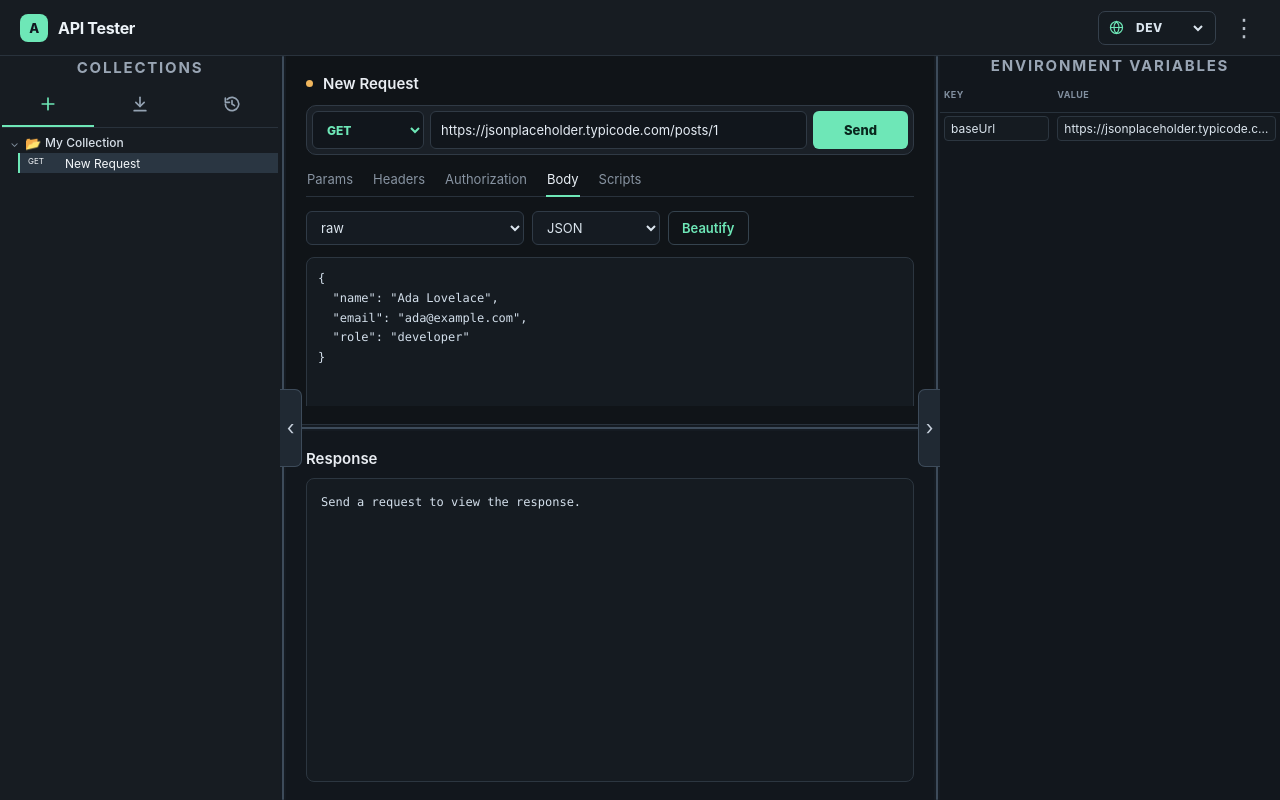
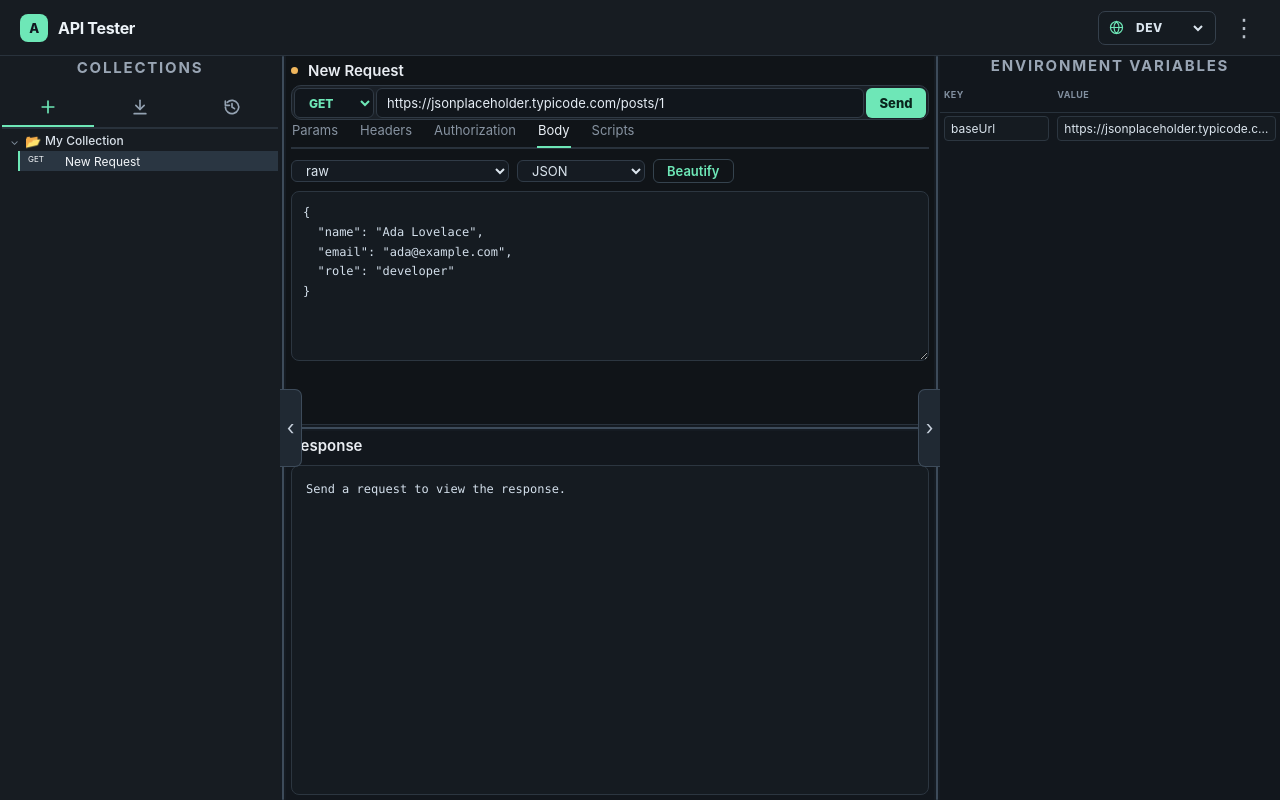
Before and after one commit to Maheshrajendrasharma/api-tester, a React (Vite) app: page / in a window 1280 px wide. Built offline with nearby package versions, Linux system fonts and the light colour scheme.

Commit message:
Backup 2026-08-09 13:00:43

```diff
--- a/src/styles/layout.css
+++ b/src/styles/layout.css
@@ -81,8 +81,8 @@
     display:flex;
     width:100%;
     align-items:stretch;
-    margin-bottom:5px;
-    border-bottom:1px solid #29323c;
+    margin-bottom:2px;
+    border-bottom:2px solid #29323c;
 }
 
 .collection-tab{
@@ -214,26 +214,449 @@
 }
 
 
-
-.variable-field { position: relative; display: block; min-width: 0; }
-.variable-field-overlay { position: absolute; inset: 0; z-index: 0; padding: inherit; overflow: hidden; color: #dbe5ee; font: inherit; line-height: inherit; pointer-events: none; white-space: pre; }
-.variable-field.multiline .variable-field-overlay { white-space: pre-wrap; overflow: hidden; }
-.variable-field-input { position: relative; z-index: 1; box-sizing: border-box; width: 100%; height: 100%; min-width: 0; padding: inherit; color: inherit; caret-color: #eef6fc; background: transparent; border: 0; border-radius: inherit; font: inherit; line-height: inherit; outline: none; resize: inherit; }
-.variable-field-input.has-variables { color: transparent; text-shadow: none; }
-.variable-field-input.has-variables::placeholder { color: transparent; }
-.variable-field-text { color: #dbe5ee; }
+/* =========================================================
+   VARIABLE FIELD (variables overlay and input) styles
+   ========================================================= */
+.variable-field {
+  position: relative;
+  display: block;
+  width: 100%;
+  min-width: 0;
+  min-height: 0;
+}
+
+/* Overlay (highlight layer) */
+.variable-field-overlay {
+  position: absolute;
+  inset: 0;
+  z-index: 1;
+  box-sizing: border-box;
+  margin: 0;
+  padding: 0 10px;
+  pointer-events: none;
+  color: #dbe5ee;
+  font: inherit;
+  line-height: inherit;
+  letter-spacing: normal;
+  white-space: pre;
+  overflow: hidden;
+}
+
+/* Actual input / textarea */
+.variable-field-input {
+  position: relative;
+  z-index: 2;
+  display: block;
+  box-sizing: border-box;
+  width: 100%;
+  min-width: 0;
+  margin: 0;
+  padding: 0 0px;
+  background: transparent;
+  color: #dbe5ee;
+  caret-color: #eef6fc;
+  border: 1px solid #2c3640;
+  border-radius: 6px;
+  font: inherit;
+  line-height: inherit;
+  letter-spacing: normal;
+  outline: none;
+  resize: inherit;
+}
+
+/* Normal text (visible) and variable tokens (colored) */
+.variable-field-text {
+  color: #dbe5ee;
+}
 .variable-token.enabled { color: #6ee7b7; }
 .variable-token.disabled { color: #8b97a4; }
 .variable-token.undefined { color: #f38b91; }
-.variable-autocomplete { position: absolute; z-index: 40; top: calc(100% + 5px); left: 0; min-width: 170px; max-height: 210px; overflow-y: auto; padding: 4px; background: #1a222b; border: 1px solid #3d4b5a; border-radius: 7px; box-shadow: 0 10px 24px rgb(0 0 0 / 40%); }
-.variable-autocomplete button { display: block; width: 100%; height: 30px; padding: 0 9px; color: #dce6ef; background: transparent; border: 0; border-radius: 4px; cursor: pointer; font: inherit; font-size: 12px; text-align: left; }
-.variable-autocomplete button:hover, .variable-autocomplete button.active { color: #effbf5; background: #294039; }
-
-.url-input.variable-field-input { height: 38px; padding: 0 10px; color: #e6edf5; background: #11161c; border: 1px solid #303a45; border-radius: 6px; }
-.json-editor.variable-field-input { height: 170px; padding: 11px; color: #d3dfeb; background: #151b21; border: 1px solid #2c3640; border-radius: 8px; }
-.params-table .variable-field-input, .headers-table .variable-field-input { height: 34px; padding: 0 10px; color: #dbe5ee; background: #151b21; border: 1px solid #2c3640; border-radius: 5px; }
-.authorization-input.variable-field-input { height: 38px; margin-top: 8px; padding: 0 11px; color: #dbe5ee; background: #151b21; border: 1px solid #2c3640; border-radius: 6px; }
-.url-input.variable-field-input:focus, .json-editor.variable-field-input:focus, .params-table .variable-field-input:focus, .headers-table .variable-field-input:focus, .authorization-input.variable-field-input:focus { border-color: #4e8f77; }
+
+/* === URL Field === */
+.variable-field:not(.multiline) {
+  height: 38px;
+}
+.variable-field:not(.multiline) .variable-field-overlay {
+  display: flex;
+  align-items: center;
+  padding: 0 10px;
+  white-space: pre;
+}
+.url-input.variable-field-input {
+  width: 100%;
+    height: 30px;
+  min-height: 30px;
+  padding: 0 10px;
+  background: #11161c;
+  color: #e6edf5;
+  border: 1px solid #303a45;
+  border-radius: 2px;
+  box-sizing: border-box;
+}
+
+/* === JSON/Body Field === */
+.variable-field.multiline {
+  width: 100%;
+  min-height: 170px;
+}
+.variable-field.multiline .variable-field-overlay,
+.variable-field.multiline .variable-field-input {
+  box-sizing: border-box;
+  padding: 11px;
+  font-family: 'Cascadia Code', Consolas, monospace;
+  font-size: 12px;
+  line-height: 1.65;
+  letter-spacing: normal;
+  white-space: pre-wrap;
+  word-break: normal;
+  overflow-wrap: normal;
+  tab-size: 4;
+}
+.variable-field.multiline .variable-field-overlay {
+  overflow: hidden;
+}
+.json-editor.variable-field-input {
+  width: 100%;
+  height: 100%;
+  min-height: 150px;
+  background: #151b21;
+  color: #d3dfeb;
+  border: 1px solid #2c3640;
+  border-radius: 8px;
+  resize: vertical;
+  overflow: auto !important;
+}
+
+/* === Params / Headers Fields === */
+.params-table .variable-field-input,
+.headers-table .variable-field-input {
+  width: 100%;
+  height: 24px;
+  padding: 0 5px;
+  background: #151b21;
+  color: #dbe5ee;
+  border: 1px solid #2c3640;
+  border-radius: 5px;
+}
+
+/* === Authorization Field === */
+.authorization-input.variable-field-input {
+  width: 100%;
+  height: 30px;
+  margin-top: 8px;
+  padding: 0 11px;
+  background: #151b21;
+  color: #dbe5ee;
+  border: 1px solid #2c3640;
+  border-radius: 6px;
+}
+
+/* === Focus Styles === */
+.url-input.variable-field-input:focus,
+.json-editor.variable-field-input:focus,
+.params-table .variable-field-input:focus,
+.headers-table .variable-field-input:focus,
+.authorization-input.variable-field-input:focus {
+  border-color: #4e8f77;
+}
+
+/* === Autocomplete Dropdown === */
+.variable-autocomplete {
+  position: absolute;
+  z-index: 40;
+  top: calc(100% + 5px);
+  left: 0;
+  min-width: 170px;
+  max-height: 210px;
+  overflow-y: auto;
+  padding: 4px;
+  background: #1a222b;
+  border: 1px solid #3d4b5a;
+  border-radius: 7px;
+  box-shadow: 0 10px 24px rgba(0, 0, 0, 0.40);
+}
+.variable-autocomplete button {
+  display: block;
+  width: 100%;
+  height: 30px;
+  padding: 0 9px;
+  color: #dce6ef;
+  background: transparent;
+  border: 0;
+  border-radius: 4px;
+  cursor: pointer;
+  font: inherit;
+  font-size: 12px;
+  text-align: left;
+}
+.variable-autocomplete button:hover,
+.variable-autocomplete button.active {
+  color: #effbf5;
+  background: #294039;
+}
+
+
+/* ---------------------------------------------------------
+   Normal text
+   --------------------------------------------------------- */
+
+.variable-field-text {
+  color: #dbe5ee;
+}
+
+
+/* ---------------------------------------------------------
+   Variable colors
+   --------------------------------------------------------- */
+
+.variable-token.enabled {
+  color: #6ee7b7;
+}
+
+.variable-token.disabled {
+  color: #8b97a4;
+}
+
+.variable-token.undefined {
+  color: #f38b91;
+}
+
+
+
+/* =========================================================
+   BODY / TEXTAREA
+   ========================================================= */
+
+.variable-field.multiline {
+  width: 100%;
+  min-width: 0;
+  min-height: 180px;
+}
+
+
+.variable-field-overlay {
+  display: none !important;
+}
+
+.variable-field.multiline .variable-field-overlay,
+.variable-field.multiline .variable-field-input {
+  box-sizing: border-box;
+
+  font-family: 'Cascadia Code', Consolas, monospace;
+  font-size: 12px;
+  line-height: 1.65;
+  letter-spacing: normal;
+
+  white-space: pre-wrap;
+  word-break: normal;
+  overflow-wrap: normal;
+
+  tab-size: 4;
+}
+
+
+
+
+.json-editor.variable-field-input {
+  box-sizing: border-box;
+
+  display: block;
+  width: 100%;
+  height: 100%;
+  min-height: 160px;
+
+  padding: 11px;
+
+  color: #d3dfeb;
+  -webkit-text-fill-color: #d3dfeb;
+
+  background: #151b21;
+  border: 1px solid #2c3640;
+  border-radius: 8px;
+
+  font-family: 'Cascadia Code', Consolas, monospace;
+  font-size: 12px;
+  line-height: 1.65;
+
+  white-space: pre-wrap;
+  tab-size: 4;
+
+  outline: none;
+  resize: none;
+
+  overflow: auto;
+}
+
+
+/* =========================================================
+   VARIABLE FIELD - CLEAN BASE
+   ========================================================= */
+
+.variable-field {
+  position: relative;
+  display: block;
+  width: 100%;
+  min-width: 0;
+  min-height: 0;
+}
+
+/* Actual editable input / textarea */
+.variable-field-input {
+  position: relative;
+  z-index: 1;
+
+  display: block;
+  box-sizing: border-box;
+
+  width: 100%;
+  min-width: 0;
+  margin: 0;
+
+  color: #dbe5ee;
+  background: transparent;
+
+  border: 0;
+  outline: none;
+
+  font: inherit;
+  line-height: inherit;
+
+  resize: inherit;
+}
+
+/* URL */
+.url-input.variable-field-input {
+  width: 100%;
+  height: 30px;
+  padding: 0 10px;
+
+  color: #e6edf5;
+  background: #11161c;
+
+  border: 1px solid #303a45;
+  border-radius: 6px;
+}
+
+/* JSON / Body */
+.json-editor.variable-field-input {
+  width: 100%;
+  height: 170px;
+
+  box-sizing: border-box;
+
+  padding: 11px;
+
+  color: #d3dfeb;
+  background: #151b21;
+
+  border: 1px solid #2c3640;
+  border-radius: 8px;
+
+  font-family: 'Cascadia Code', Consolas, monospace;
+  font-size: 12px;
+  line-height: 1.65;
+
+  white-space: pre-wrap;
+  overflow: auto;
+
+  resize: vertical;
+}
+
+/* Params / Headers */
+.params-table .variable-field-input,
+.headers-table .variable-field-input {
+  width: 100%;
+  height: 34px;
+  padding: 0 10px;
+
+  color: #dbe5ee;
+  background: #151b21;
+
+  border: 1px solid #2c3640;
+  border-radius: 5px;
+}
+
+/* Authorization */
+.authorization-input.variable-field-input {
+  width: 100%;
+  height: 38px;
+  margin-top: 8px;
+  padding: 0 11px;
+
+  color: #dbe5ee;
+  background: #151b21;
+
+  border: 1px solid #2c3640;
+  border-radius: 6px;
+}
+
+/* Focus */
+.url-input.variable-field-input:focus,
+.json-editor.variable-field-input:focus,
+.params-table .variable-field-input:focus,
+.headers-table .variable-field-input:focus,
+.authorization-input.variable-field-input:focus {
+  border-color: #4e8f77;
+}
+
+/* =========================================================
+   AUTOCOMPLETE
+   ========================================================= */
+
+.variable-autocomplete {
+  position: absolute;
+
+  z-index: 40;
+
+  top: calc(100% + 5px);
+  left: 0;
+
+  min-width: 170px;
+  max-height: 210px;
+
+  overflow-y: auto;
+
+  padding: 4px;
+
+  background: #1a222b;
+
+  border: 1px solid #3d4b5a;
+  border-radius: 7px;
+
+  box-shadow: 0 10px 24px rgb(0 0 0 / 40%);
+}
+
+
+.variable-autocomplete button {
+  display: block;
+
+  width: 100%;
+  height: 30px;
+
+  padding: 0 9px;
+
+  color: #dce6ef;
+
+  background: transparent;
+
+  border: 0;
+  border-radius: 4px;
+
+  cursor: pointer;
+
+  font: inherit;
+  font-size: 12px;
+
+  text-align: left;
+}
+
+
+.variable-autocomplete button:hover,
+.variable-autocomplete button.active {
+  color: #effbf5;
+  background: #294039;
+}
+
 
 .workspace {
   display: grid;
@@ -244,7 +667,10 @@
   overflow: hidden;
 }
 
-.workspace.custom-split { grid-template-rows: var(--request-height) 6px minmax(180px, 1fr); }
+.workspace.custom-split {
+  grid-template-rows: var(--request-height) 6px minmax(120px, 1fr);
+}
+
 
 .sidebar {
   min-width: 0;
@@ -556,7 +982,7 @@ margin:0;
 .clear-history-button:hover { background: #264534; }
 
 .request-panel,
-.response-panel { min-width: 0; padding: 18px 20px; }
+.response-panel { min-width: 0; padding: 5px 5px; }
 
 .request-panel { min-height: 0; overflow-x: hidden; overflow-y: auto; border-bottom: 1px solid #29323c; }
 .empty-request-state { padding: 32px 0; color: #758393; font-size: 13px; }
@@ -587,7 +1013,7 @@ margin:0;
   display: flex;
   align-items: center;
   gap: 10px;
-  margin-bottom: 12px;
+  margin-bottom: 5px;
 }
 
 .request-title { min-width: 0; margin: 0; overflow: hidden; font-size: 15px; font-weight: 600; text-overflow: ellipsis; white-space: nowrap; }
@@ -595,18 +1021,80 @@ margin:0;
 
 .request-bar {
   display: grid;
-  grid-template-columns: 112px minmax(0, 1fr) 95px;
-  gap: 6px;
-  padding: 5px;
+  grid-template-columns: 80px minmax(0, 1fr) 60px;
+  gap: 2px;
+
+  width: 100%;
+  height: 35px;
+  min-height: 35px;
+
+  padding: 2px;
+
   background: #1a2027;
   border: 1px solid #303a45;
   border-radius: 10px;
+
+  box-sizing: border-box;
 }
 
 .method-select,
 .url-input {
   min-width: 0;
-  height: 38px;
+
+  height: 26px;
+  min-height: 26px;
+
+  color: #e6edf5;
+  background: #11161c;
+  border: 1px solid #303a45;
+  border-radius: 6px;
+
+  font: inherit;
+
+  box-sizing: border-box;
+}
+
+.method-select {
+  padding: 0 10px;
+
+  color: #6ee7b7;
+  font-size: 12px;
+  font-weight: 800;
+}
+
+.send-button {
+  height: 26px;
+  min-height: 26px;
+
+  padding: 0 12px;
+
+  color: #09261d;
+  background: #6ee7b7;
+  border: 0;
+  border-radius: 6px;
+
+  cursor: pointer;
+  font: inherit;
+  font-size: 13px;
+  font-weight: 800;
+
+  box-sizing: border-box;
+}
+
+.send-button:hover {
+  background: #8aefc7;
+  box-shadow: 0 2px 8px rgb(110 231 183 / 22%);
+}
+
+.send-button:disabled {
+  cursor: wait;
+  opacity: 0.7;
+}
+
+.method-select,
+.url-input {
+  min-width: 0;
+  height: 30px;
   color: #e6edf5;
   background: #11161c;
   border: 1px solid #303a45;
@@ -614,7 +1102,14 @@ margin:0;
   font: inherit;
 }
 
-.method-select { padding: 0 10px; color: #6ee7b7; font-size: 12px; font-weight: 800; }
+.method-select {
+padding: 0 10px;
+color: #6ee7b7;
+font-size: 12px;
+font-weight: 800;
+  box-sizing: border-box;
+}
+
 .url-input { padding: 0 10px; font-size: 13px; outline: none; }
 .url-input:focus { border-color: #5fa98b; }
 
@@ -627,6 +1122,9 @@ margin:0;
   font: inherit;
   font-size: 13px;
   font-weight: 800;
+    height: 30px;
+  min-height: 30px;
+  box-sizing: border-box;
 }
 
 .send-button:hover { background: #8aefc7; box-shadow: 0 2px 8px rgb(110 231 183 / 22%); }
@@ -634,9 +1132,9 @@ margin:0;
 
 .tabs {
   display: flex;
-  gap: 18px;
-  margin-top: 16px;
-  border-bottom: 1px solid #29323c;
+  gap: 20px;
+  margin-top: 2px;
+  border-bottom: 2px solid #29323c;
 }
 
 .tab-button {
@@ -803,9 +1301,8 @@ button, input, select, textarea { transition: background 150ms ease, border-colo
   .environment-tabs { align-items: stretch; }
   .environment-tab { height: 48px; }
   .environment-panel-expand-handle { top: auto; right: 16px; bottom: 0; width: 82px; height: 24px; border-right: 1px solid #3d4b5a; border-bottom: 0; border-radius: 7px 7px 0 0; transform: none; }
-  .request-panel, .response-panel { padding: 20px; }
+  .request-panel, .response-panel { padding: 5px; }
   .request-bar { grid-template-columns: 82px minmax(0, 1fr) 78px; }
-  .send-button { height: 38px; }
   .response-header { align-items: flex-start; flex-direction: column; }
 }
 
@@ -1454,7 +1951,7 @@ button, input, select, textarea { transition: background 150ms ease, border-colo
 /* Sidebar tabs */
 .sidebar .collection-tab {
   font-size: 12px;
-  padding: 8px 12px;
+  padding: 12px 12px;
 }
 
 /* History */
@@ -1570,7 +2067,7 @@ button, input, select, textarea { transition: background 150ms ease, border-colo
     display: flex;
     align-items: center;
     justify-content: space-between;
-    min-height: 42px;
+    min-height: 22px;
     margin-bottom: 8px;
 }
 
@@ -1582,7 +2079,7 @@ button, input, select, textarea { transition: background 150ms ease, border-colo
 
 .body-mode-select,
 .body-format-select {
-    height: 34px;
+    height: 22px;
     padding: 0 30px 0 10px;
     color: #dbe5ee;
     background: #151b22;
@@ -1612,7 +2109,7 @@ button, input, select, textarea { transition: background 150ms ease, border-colo
 }
 
 .beautify-button {
-    height: 34px;
+    height: 24px;
     padding: 0 13px;
     color: #6ee7b7;
     background: transparent;
@@ -1645,17 +2142,26 @@ button, input, select, textarea { transition: background 150ms ease, border-colo
 }
 
 .json-editor {
-    flex: 1;
-    min-height: 180px;
-    height: auto !important;
-    max-height: none;
-    overflow: auto !important;
-    resize: none;
-}
-
-.request-panel {
-    overflow: hidden;
-}
+  box-sizing: border-box;
+
+  width: 100%;
+  height: 170px;
+
+  padding: 11px;
+
+  resize: vertical;
+  outline: none;
+
+  font-family: 'Cascadia Code', Consolas, monospace;
+  font-size: 12px;
+  line-height: 1.65;
+  letter-spacing: normal;
+
+  white-space: pre-wrap;
+  tab-size: 4;
+}
+
+
 
 .json-editor {
     overflow: auto !important;
@@ -1886,3 +2392,10 @@ button, input, select, textarea { transition: background 150ms ease, border-colo
 .tree-request-row[draggable="true"]:active {
   opacity: 0.55;
 }
+
+/* VariableField multiline editor alignment */
+.variable-field.multiline {
+  position: relative;
+  width: 100%;
+  min-height: 0;
+}
--- a/src/utils/variableIntelligence.js
+++ b/src/utils/variableIntelligence.js
@@ -13,10 +13,21 @@ export function getVariableReferences(text, environment) {
 }
 
 export function getAutocompleteQuery(text, cursorPosition) {
-  if (typeof text !== 'string') return null
-
-  const beforeCursor = text.slice(0, cursorPosition)
-  const openingIndex = beforeCursor.lastIndexOf('{{')
-  if (openingIndex === -1 || beforeCursor.slice(openingIndex).includes('}}')) return null
-  return { start: openingIndex, end: cursorPosition, query: beforeCursor.slice(openingIndex + 2).trim() }
+  if (typeof text !== 'string') return null;
+  // Ensure cursor is within bounds
+  const cursor = Math.max(0, Math.min(cursorPosition ?? text.length, text.length));
+  // Find the last "{{" before cursor
+  const openingIndex = text.lastIndexOf('{{', cursor);
+  if (openingIndex === -1) return null;
+  // Find the next closing "}}" after opening
+  const closingIndex = text.indexOf('}}', openingIndex + 2);
+  // If a "}}" exists before the cursor, we're not in a variable
+  if (closingIndex !== -1 && closingIndex < cursor) return null;
+  const queryEnd = (closingIndex !== -1 ? closingIndex : cursor);
+  const query = text.slice(openingIndex + 2, queryEnd).trim();
+  return {
+    start: openingIndex,
+    end: closingIndex !== -1 ? closingIndex + 2 : cursor,
+    query,
+  };
 }
```
Also changed, not shown: src/components/VariableField.jsx (+23 -11 lines), src/components/Workspace.jsx (+29 -7 lines), 1 other file (tests, documents, lock files or other folders).
